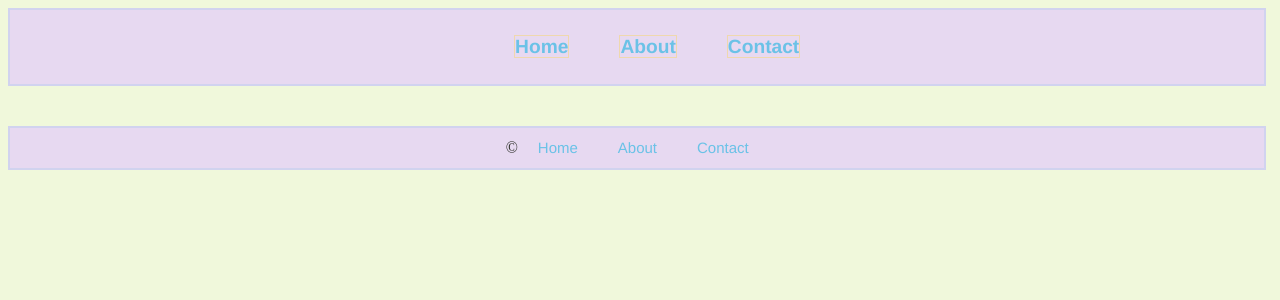
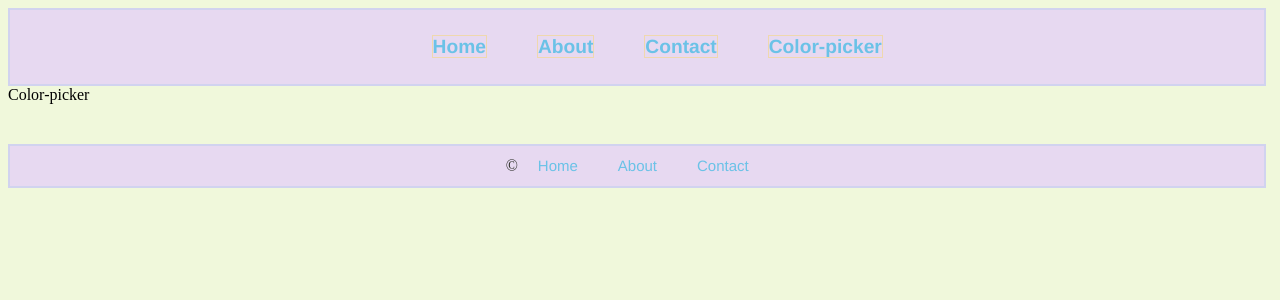
Before and after one commit to leahase/react, a React (Vite) app: page /color in a window 1280 px wide. Shown: the top 300 px of the page. Built offline with nearby package versions, Linux system fonts and the light colour scheme.

Commit message:
new page

```diff
--- a/src/App.jsx
+++ b/src/App.jsx
@@ -10,6 +10,7 @@ import Navbar from "./Navbar.jsx";
 import Footer from "./footer.jsx";
 import Contact from "./pages/Contact.jsx";
 import Counter from "./pages/price";
+import Color from "./pages/Color.jsx";
 
 function App() {
   return (
@@ -20,6 +21,7 @@ function App() {
       <Route path="/" element={<Home/>}/>
       <Route path="/about" element={<About/>}/>
       <Route path="/contact" element={<Contact/>}/>
+      <Route path="/color" element={<Color/>}/>
     </Routes>
     <Footer></Footer>
     </BrowserRouter>
--- a/src/Navbar.jsx
+++ b/src/Navbar.jsx
@@ -7,6 +7,7 @@ function Navbar(){
                 <li><Link to="/" className="nav-link">Home</Link></li>
                 <li><Link to="/about" className="nav-link">About</Link></li>
                 <li><Link to="/contact" className="nav-link">Contact</Link></li>
+                <li><Link to="/color" className="nav-link">Color-picker</Link></li>
             </ul>
         </nav>
     </div>
--- /dev/null
+++ b/src/pages/Color.jsx
@@ -0,0 +1,6 @@
+function Color() {
+
+    return <div> Color-picker
+    </div>
+}
+export default Color;
```
